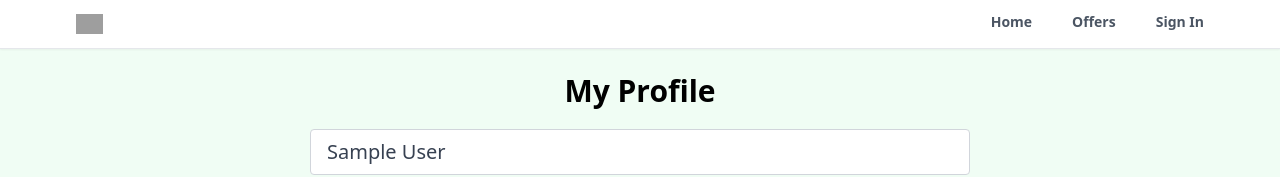
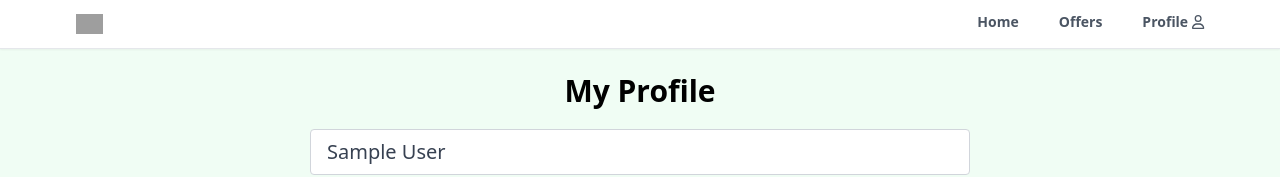
Before and after one commit to RahulGIT24/Realtor-Clone-React, a React (Create React App) app: page /profile in a window 1280 px wide. Shown: the top 177 px of the page. Built offline with nearby package versions, Linux system fonts and the light colour scheme; no server answers; sample sign-in values are in the browser's storage; grey boxes are pictures that could not be loaded.

Commit message:
Updated Header component and made a change in my custom hook

```diff
--- a/src/Components/Header.jsx
+++ b/src/Components/Header.jsx
@@ -1,33 +1,86 @@
-import React from 'react'
-import { useLocation, useNavigate } from 'react-router-dom'
-
+import React from "react";
+import { useLocation, useNavigate } from "react-router-dom";
+import { useAuthStatus } from "../hooks/useAuthStatus";
+import { FontAwesomeIcon } from "@fortawesome/react-fontawesome";
+import { faUser } from "@fortawesome/free-regular-svg-icons";
 
 function Header() {
   const location = useLocation();
-    const navigate = useNavigate()
+  const navigate = useNavigate();
 
   const pathRoute = (route) => {
     if (route === location.pathname) {
       return true;
     }
-    }
+  };
+
+  const { loggedin } = useAuthStatus();
 
   return (
-        <div className='bg-white border-b shadow-sm sticky top-0'>
-            <header className='flex justify-between items-center px-3 max-w-6xl mx-auto'>
+    <div className="bg-white border-b shadow-sm sticky top-0">
+      <header className="flex justify-between items-center px-3 max-w-6xl mx-auto">
         <div>
-                    <img src="https://static.rdc.moveaws.com/images/logos/rdc-logo-default.svg" alt="realtor-logo" className='h-5 cursor-pointer' onClick={() => { navigate('/') }} />
+          <img
+            src="https://static.rdc.moveaws.com/images/logos/rdc-logo-default.svg"
+            alt="realtor-logo"
+            className="h-5 cursor-pointer"
+            onClick={() => {
+              navigate("/");
+            }}
+          />
         </div>
-                <div >
-                    <ul className='flex space-x-10'>
-                        <li className={`py-3 text-sm font-semibold cursor-pointer text-gray-600 border-b-4 border-b-transparent ${pathRoute('/') && "text-black border-b-red-700"}`} onClick={()=>{navigate('/')}}>Home</li>
-                        <li className={`py-3 text-sm font-semibold cursor-pointer text-gray-600 border-b-4 border-b-transparent ${pathRoute('/offers') && "text-black border-b-red-700"}`} onClick={()=>{navigate('/offers')}}>Offers</li>
-                        <li className={`py-3 text-sm font-semibold cursor-pointer text-gray-600 border-b-4 border-b-transparent ${pathRoute('/sign-in') && "text-black border-b-red-700"}`} onClick={()=>{navigate('/sign-in')}}> Sign In</li>
+        <div>
+          <ul className="flex space-x-10">
+            <li
+              className={`py-3 text-sm font-semibold cursor-pointer text-gray-600 border-b-4 border-b-transparent ${
+                pathRoute("/") && "text-black border-b-red-700"
+              }`}
+              onClick={() => {
+                navigate("/");
+              }}
+            >
+              Home
+            </li>
+            <li
+              className={`py-3 text-sm font-semibold cursor-pointer text-gray-600 border-b-4 border-b-transparent ${
+                pathRoute("/offers") && "text-black border-b-red-700"
+              }`}
+              onClick={() => {
+                navigate("/offers");
+              }}
+            >
+              Offers
+            </li>
+            {loggedin ? (
+              <li
+                className={`py-3 text-sm font-semibold cursor-pointer text-gray-600 border-b-4 border-b-transparent ${
+                  pathRoute("/profile") && "text-black border-b-red-700"
+                }`}
+                onClick={() => {
+                  navigate("/profile");
+                }}
+              >
+                {" "}
+                Profile <FontAwesomeIcon icon={faUser} />
+              </li>
+            ) : (
+              <li
+                className={`py-3 text-sm font-semibold cursor-pointer text-gray-600 border-b-4 border-b-transparent ${
+                  pathRoute("/sign-in") && "text-black border-b-red-700"
+                }`}
+                onClick={() => {
+                  navigate("/sign-in");
+                }}
+              >
+                {" "}
+                Sign In
+              </li>
+            )}
           </ul>
         </div>
       </header>
     </div>
-    )
+  );
 }
 
-export default Header
+export default Header;
--- a/src/hooks/useAuthStatus.jsx
+++ b/src/hooks/useAuthStatus.jsx
@@ -10,6 +10,8 @@ export function useAuthStatus() {
     onAuthStateChanged(auth, (user) => {
       if (user) {
         setLoggedin(true);
+      } else {
+        setLoggedin(false);
       }
       setCheckingStatus(false);
     });
```
Lines whose indentation alone changed are shown as unchanged.
